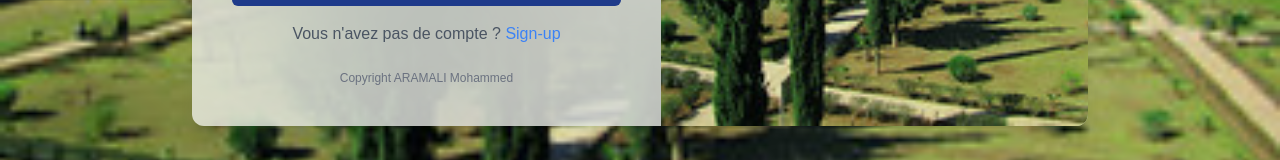
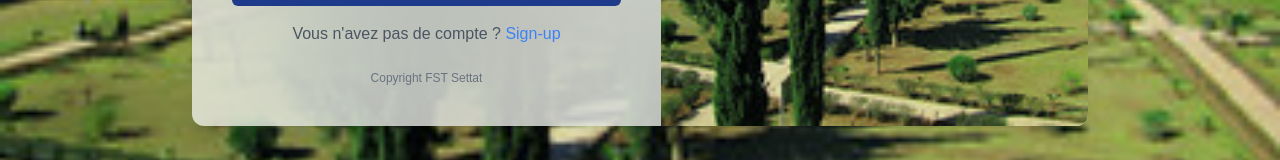
Before and after one commit to bachriotmane/club-management-front, a React (Vite) app: page /login in a window 1280 px wide. Shown: the part 500-660 px from the top of the page. Built offline with nearby package versions, Linux system fonts and the light colour scheme; no server answers.

Commit message:
handle secure component

```diff
--- a/src/auth/auth.js
+++ b/src/auth/auth.js
@@ -40,5 +40,6 @@ export const getUser = () => {
     }
 
     const payload = JSON.parse(atob(token.split('.')[1]));
+    console.log(payload)
     return payload;
 }
--- a/src/features/demande listing/demande.listing.jsx
+++ b/src/features/demande listing/demande.listing.jsx
@@ -133,7 +133,7 @@ const DemandesListing = () => {
               key={demande.id}// Cela ne se produira que lorsque vous cliquez sur les autres colonnes
               className="cursor-pointer hover:bg-gray-100"
             >
-              <td className="px-4 py-2 border text-center" onClick={() => navigate(`/demandes/${demande.id}`)} >#{demande.id}</td>
+              <td className="px-4 py-2 border text-center" onClick={() => navigate(`/demandes/${demande.id}`)} >#12</td>
               <td className="px-4 py-2 border text-center">
                 {demande.cne || "Non spécifié"}
               </td>
--- a/src/features/home/home.jsx
+++ b/src/features/home/home.jsx
@@ -5,6 +5,7 @@ import Carousel from './components/Carousel';
 import ClubCard from '../../shared/components/cards/ClubCard';
 import EventCard from '../../shared/components/cards/EventCard';
 import PublicationCard from '../../shared/components/cards/PublicationCard';
+import {getUser} from "../../auth/auth.js";
 const Home = () => {
   const clubs = [
     { id: "1", nom: "Club de Danse", description: "Un club pour les passionnés de danse.", createdAt: "2022-01-10", logo: null, instagramme: "https://www.instagram.com/" },
@@ -73,7 +74,7 @@ const Home = () => {
     { id: "20", titre: "La Mode Durable", auteur: "Sara Jada", date: "2024-04-01", image: "/bac.jpeg", description: "Comment la mode peut devenir plus durable." },
   ];
 
-
+  console.log(getUser())
     return (
       <div className="space-y-10">
         <StatSection/>
--- a/src/shared/components/SideBarLayout.jsx
+++ b/src/shared/components/SideBarLayout.jsx
@@ -38,7 +38,7 @@ function SideBarLayout() {
                             </span>
                           )}
                         </div>
-                        <UserProfile user={{ name: getUser().fullName, email: user.sub, avatar: loadedImageUrl }} />
+                        <UserProfile user={{ name: getUser().fullName ? getUser().fullName : "Unknown" , email: user.sub, avatar: loadedImageUrl }} />
                     </div>
                 </header>
                 <main className="overflow-y-auto p-6 bg-white overflow-x-hidden">
--- a/src/shared/components/auth/Login.jsx
+++ b/src/shared/components/auth/Login.jsx
@@ -99,7 +99,7 @@ const Login = () => {
             </Link>
           </p>
           <p className="text-center text-gray-500 text-xs mt-6">
-            Copyright ARAMALI Mohammed
+            Copyright FST Settat
           </p>
         </div>
         <div className="hidden md:block md:w-full">
--- a/src/shared/components/cards/ClubCard.jsx
+++ b/src/shared/components/cards/ClubCard.jsx
@@ -28,7 +28,7 @@ const ClubCard = ({ item, size = "grand" }) => {
             </h3>
 
             <div className="relative mt-3 h-18 overflow-hidden">
-                <p className="text-gray-600 text-xs sm:text-sm md:text-base">
+                <p className="text-gray-600 text-xs sm:text-sm md:text-base line-clamp-3">
                     {item.description || ""}
                 </p>
             </div>
```
Also changed, not shown: src/shared/components/utili/SecureComponenet.jsx (added).
